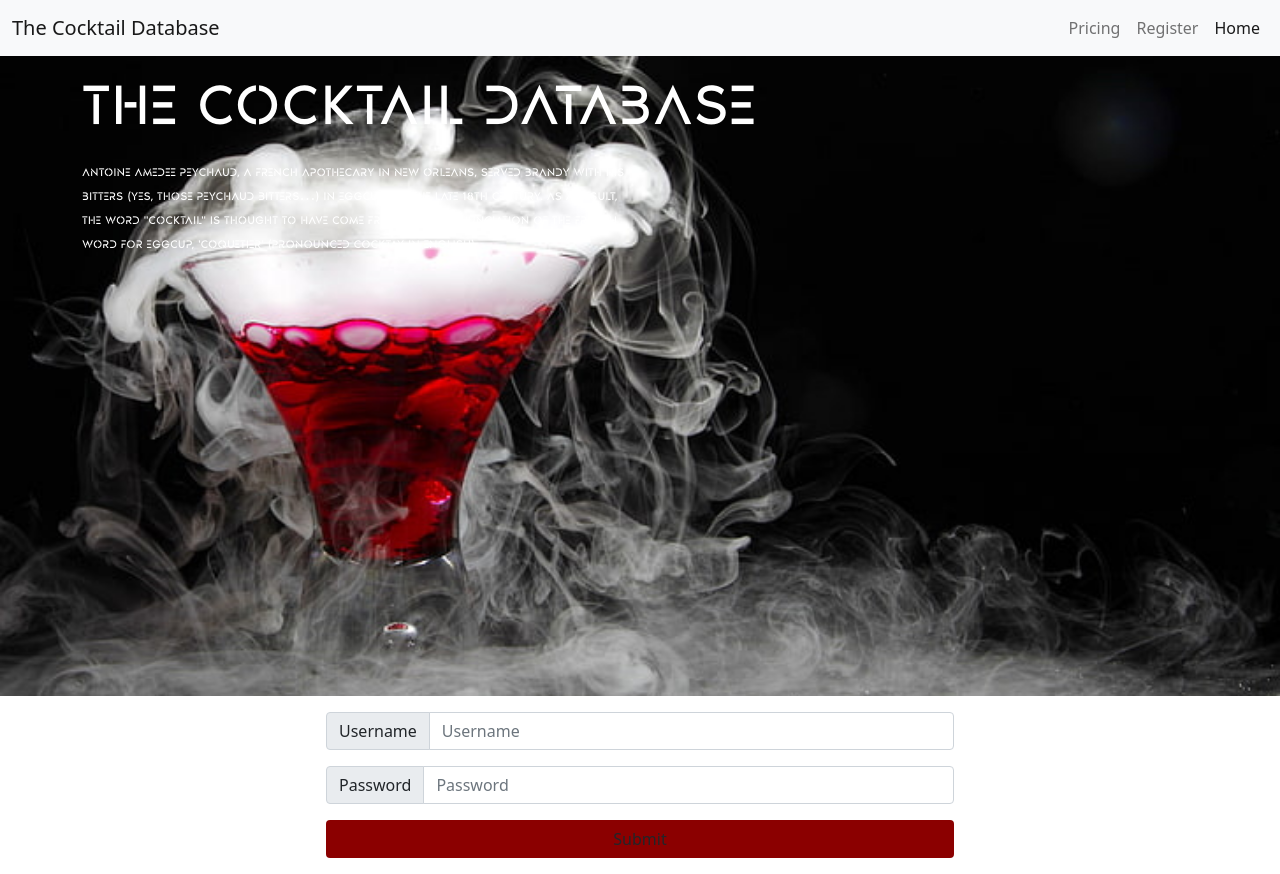
After one commit to SdMusic/Ms-3, a Flask app: page /register in a window 1280 px wide. The commit adds this page. Run offline with Flask 2, Linux system fonts and the light colour scheme; some libraries are stand-ins or nearby versions.

Commit message:
Add register template

```diff
--- a/app.py
+++ b/app.py
@@ -2,6 +2,7 @@ import os
 from flask import (
     Flask, flash, render_template,
     redirect, request, session, url_for)
+from werkzeug.security import generate_password_hash, check_password_hash
 from flask_pymongo import PyMongo
 from bson.objectid import ObjectId
 if os.path.exists("env.py"):
@@ -24,6 +25,10 @@ def home_page():
     return render_template("drinks.html", drinks=drinks)
 
 
+@app.route("/register", methods=["GET", "POST"])
+def register():
+    return render_template("register.html")
+
 
 if __name__ == "__main__":
     app.run(host=os.environ.get("IP"),
--- a/static/css/style.css
+++ b/static/css/style.css
@@ -17,3 +17,7 @@
   height: 80vh;
   font-family: "Designer";
 }
+
+.btn-red {
+    background-color: darkred;
+}
--- a/templates/base.html
+++ b/templates/base.html
@@ -11,11 +11,9 @@
     <title>The Cocktail Database</title>
 </head>
 <body>
-    <div id="container">
-    <header>
-        <nav class="navbar navbar-expand-lg navbar-light bg-light">
+    <nav class="navbar navbar-expand-lg navbar-light bg-light">
             <div class="container-fluid">
-                <a class="navbar-brand" href="#">Navbar</a>
+                <a class="navbar-brand" href="#">The Cocktail Database</a>
                 <button class="navbar-toggler" type="button" data-bs-toggle="collapse" data-bs-target="#navbarNavAltMarkup"
                     aria-controls="navbarNavAltMarkup" aria-expanded="false" aria-label="Toggle navigation">
                     <span class="navbar-toggler-icon"></span>
@@ -23,12 +21,14 @@
                 <div class="collapse navbar-collapse" id="navbarNavAltMarkup">
                     <div class="navbar-nav w-100 flex-row-reverse">
                         <a class="nav-link active" aria-current="page" href="{{url_for('home_page')}}">Home</a>
-                        <a class="nav-link" href="#">Features</a>
+                        <a class="nav-link" href="{{url_for('register')}}">Register</a>
                         <a class="nav-link" href="#">Pricing</a>
                     </div>
                 </div>
             </div>
             </nav>
+    <div id="container">
+    <header>
         <div class="jumbotron jumbotron-fluid">
             <div class="container">
                 <h1 class="display-1">The Cocktail Database</h1>
--- /dev/null
+++ b/templates/register.html
@@ -0,0 +1,24 @@
+{% extends "base.html" %}
+{% block content %}
+
+<div class="row mt-3">
+    <div class="col-md-6 offset-md-3">
+        <form method="POST" action="{{ url_for('register') }}">
+            <div class="input-group mb-3">
+                <span class="input-group-text" id="basic-addon1">Username</span>
+                <input id="username" name="username" type="text" class="form-control" placeholder="Username"
+                    aria-label="Username" aria-describedby="basic-addon1">
+            </div>
+            <div class="input-group mb-3">
+                <span class="input-group-text" id="basic-addon1">Password</span>
+                <input type="password" id="password" name="password" class="form-control" placeholder="Password"
+                id="exampleInputPassword1">
+            </div>
+            <div class="d-grid gap-2 mb-3">
+                <button class="btn btn-red" type="submit">Submit</button>
+            </div>
+    </div>
+</div>
+</div>
+
+{% endblock %}
```
